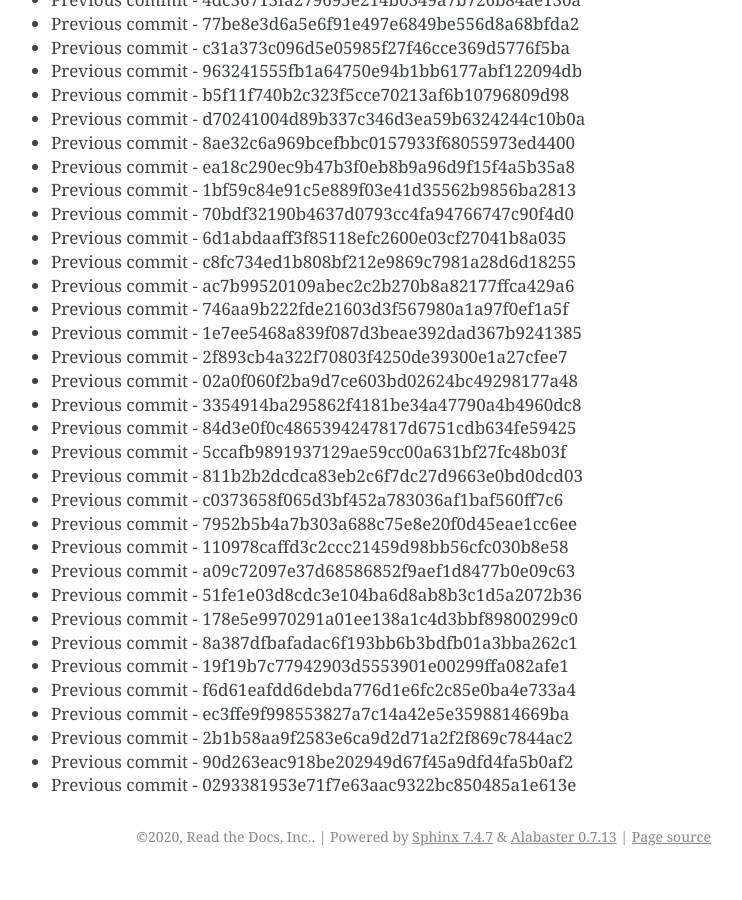
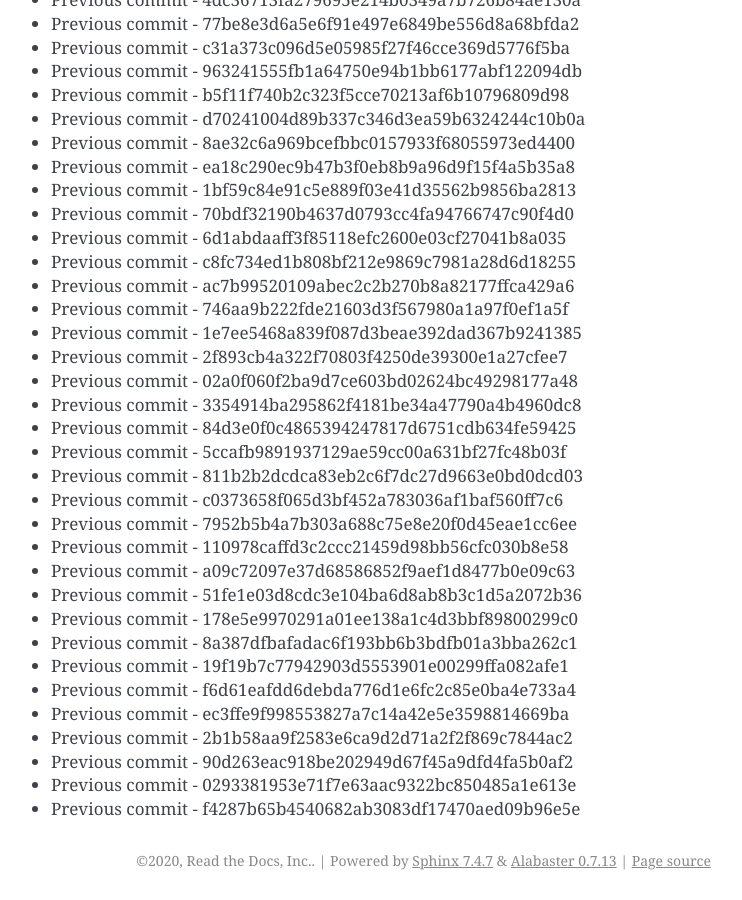
Before and after one commit to readthedocs/rtd-git-stresstest, a Sphinx documentation site: the page built from docs/updates.rst, in a window 1280 px wide and 900 px high, scrolled down 12078 px. Shown: the whole window, without its empty margins (399-1141 px from the left). Built offline with Sphinx 7.4.7, drawn with Linux system fonts in a browser that asks for light colours; before the commit the page ends 12954 px from its top, so only the background shows below that.

Commit message:
Generating commit from previous: f4287b65b4540682ab3083df17470aed09b96e5e

```diff
--- a/docs/updates.rst
+++ b/docs/updates.rst
@@ -539,3 +539,4 @@ It can be tested for any performance characteristics.
 * Previous commit - 2b1b58aa9f2583e6ca9d2d71a2f2f869c7844ac2
 * Previous commit - 90d263eac918be202949d67f45a9dfd4fa5b0af2
 * Previous commit - 0293381953e71f7e63aac9322bc850485a1e613e
+* Previous commit - f4287b65b4540682ab3083df17470aed09b96e5e
```
